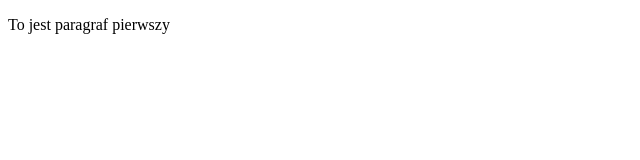
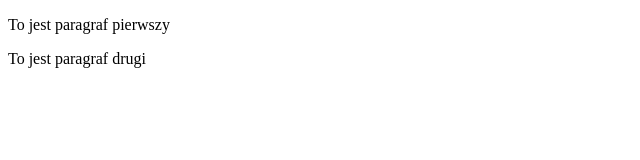
Before and after one commit to janlipecki/gitjestgit, a plain HTML site: page index.html in a window 1280 px wide. Shown: the whole page, without its empty margins (0-640 px from the left). Drawn offline with Linux system fonts and the light colour scheme.

Commit message:
drugi paragraf

```diff
--- a/index.html
+++ b/index.html
@@ -6,5 +6,6 @@
 </head>
 <body>
     <p>To jest paragraf pierwszy</p>
+    <p>To jest paragraf drugi</p>
 </body>
 </html>
```
